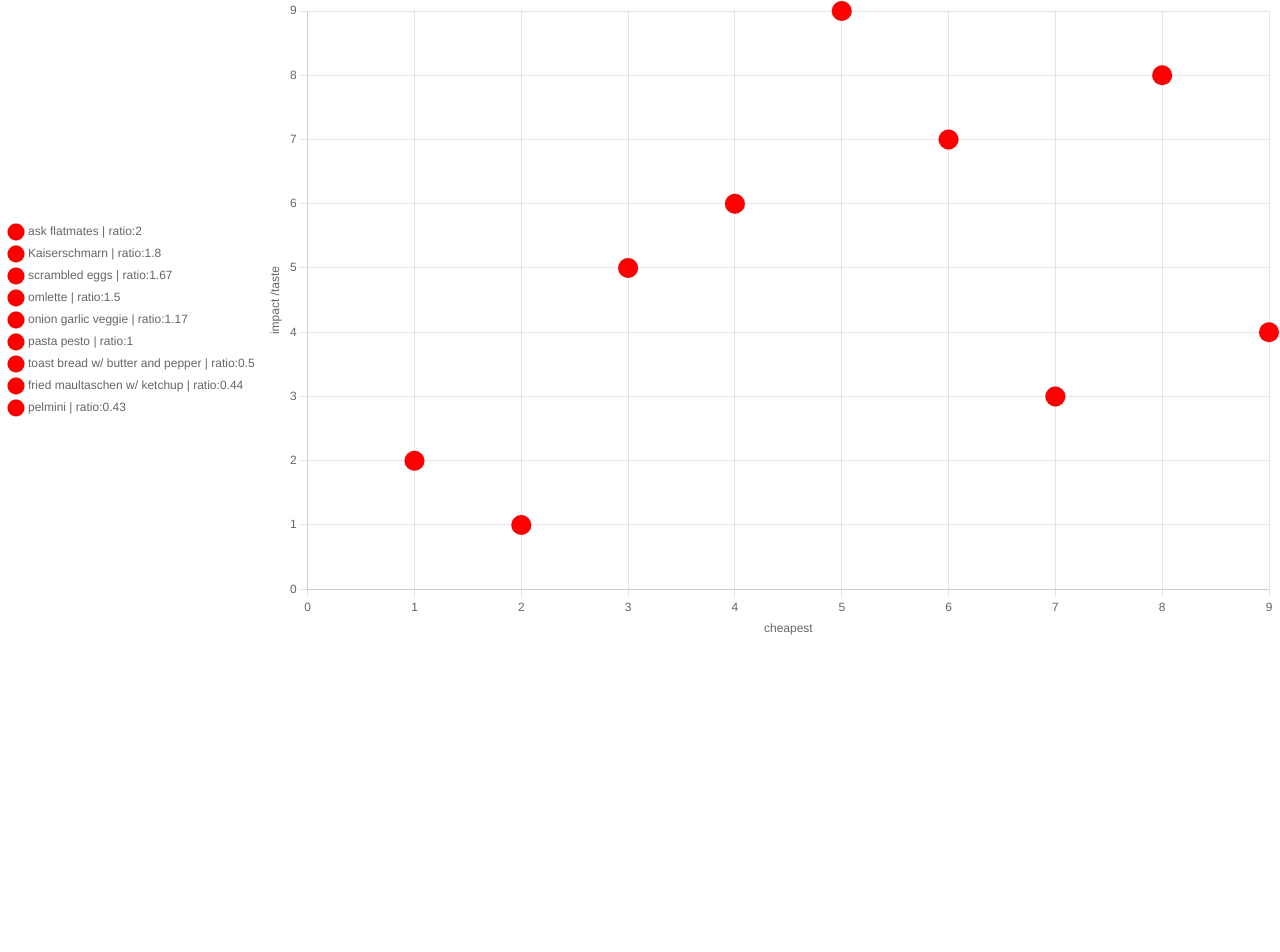
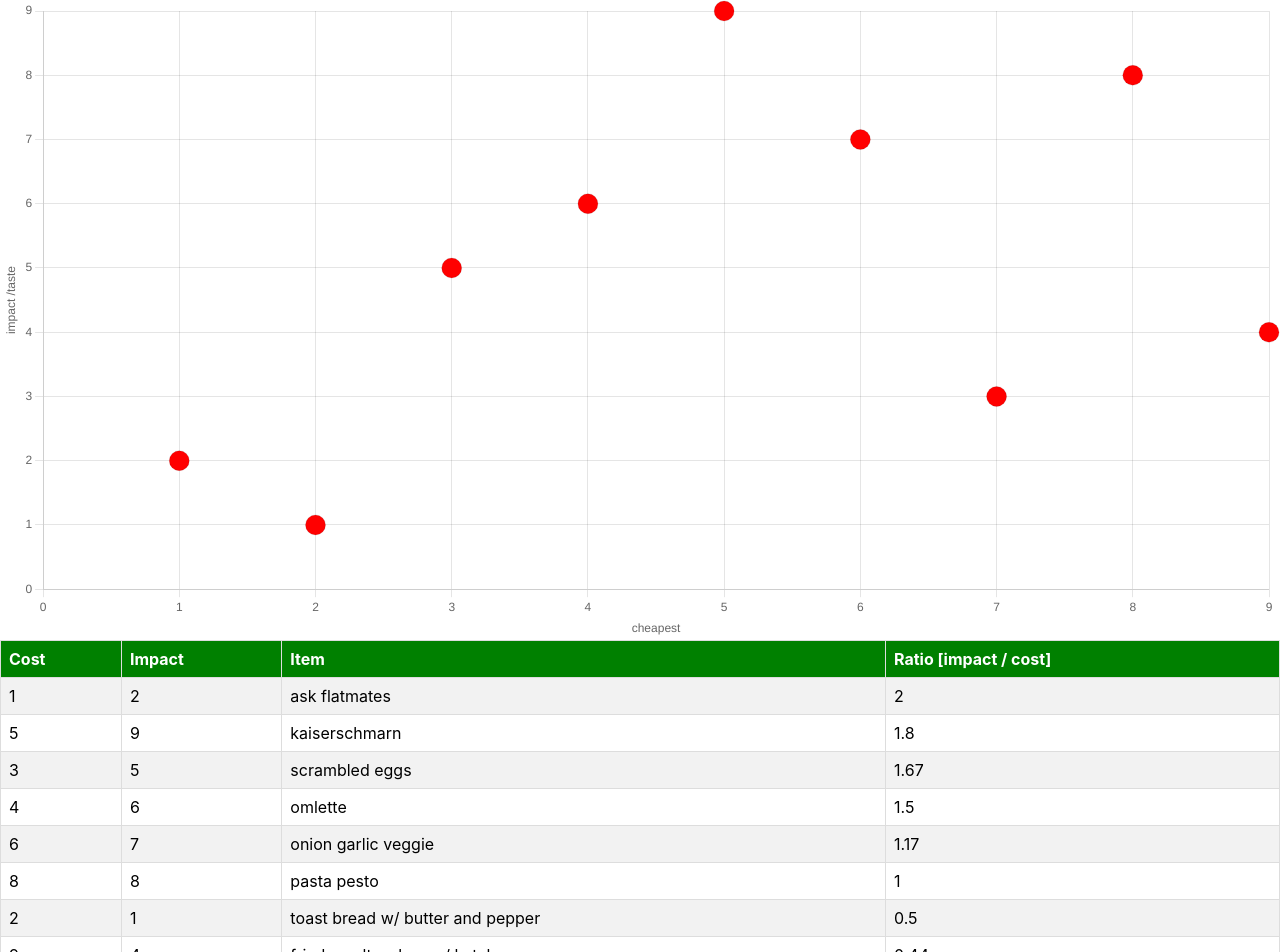
Before and after one commit to annamariapl/ratio-chart, a React (Create React App) app: page / in a window 1280 px wide. Shown: the top 952 px of the page. Before the commit the page ends 800 px from the top, so only its background shows below. Built offline with nearby package versions, Linux system fonts and the light colour scheme.

Commit message:
add a table

```diff
--- a/src/App.js
+++ b/src/App.js
@@ -36,36 +36,40 @@ function App() {
     "toast bread w/ butter and pepper",
   ];
 
-  const formatData = (item) => {
-    const cheapIndex = cheapest.indexOf(item) + 1;
-    const impactIndex = mostImpact.length - mostImpact.indexOf(item);
+  const simpleData = (item) => {
+    const cost = cheapest.indexOf(item) + 1;
+    const impact = mostImpact.length - mostImpact.indexOf(item);
+    const ratio = Math.round((impact / cost) * 100) / 100;
+    return {
+      item,
+      cost,
+      impact,
+      ratio,
+    };
+  };
 
-    const ratio = Math.round((impactIndex / cheapIndex) * 100) / 100;
-
+  const formatedData = (item) => {
+    const { cost, impact, ratio } = simpleData(item);
     return {
       label: `${item} | ratio:${ratio}`,
-      data: [{ x: cheapIndex, y: impactIndex }],
+      data: [{ x: cost, y: impact }],
       backgroundColor: "red",
       pointRadius: 10,
     };
   };
 
-  const datasets = cheapest.map(formatData);
-  const sortedDataSets = datasets.sort(
-    (a, b) => b.label.split(":")[1] - a.label.split("ratio:")[1]
-  );
-
   return (
     <div className="App">
       <Scatter
-        data={{ datasets: sortedDataSets }}
+        data={{ datasets: cheapest.map(formatedData) }}
         options={{
           plugins: {
             legend: {
-              position: "left",
-              labels: {
-                usePointStyle: true,
-              },
+              display: false,
+              // position: "left",
+              // labels: {
+              //   usePointStyle: true,
+              // },
             },
           },
           scales: {
@@ -80,6 +84,30 @@ function App() {
           },
         }}
       />
+      <table id="ratios">
+        <tbody>
+          <tr>
+            <th>Cost</th>
+            <th>Impact</th>
+            <th>Item</th>
+            <th>Ratio [impact / cost]</th>
+          </tr>
+          {cheapest
+            .map(simpleData)
+            .sort((a, b) => b.ratio - a.ratio)
+            .map(({ item, cost, impact, ratio }) => {
+              console.log("item", item);
+              return (
+                <tr key={cost}>
+                  <td>{cost}</td>
+                  <td>{impact}</td>
+                  <td>{item.toLowerCase()}</td>
+                  <td>{ratio}</td>
+                </tr>
+              );
+            })}
+        </tbody>
+      </table>
     </div>
   );
 }
--- a/src/index.css
+++ b/src/index.css
@@ -1,13 +1,34 @@
 body {
   margin: 0;
-  font-family: -apple-system, BlinkMacSystemFont, 'Segoe UI', 'Roboto', 'Oxygen',
-    'Ubuntu', 'Cantarell', 'Fira Sans', 'Droid Sans', 'Helvetica Neue',
+  font-family: -apple-system, BlinkMacSystemFont, "Segoe UI", "Roboto", "Oxygen",
+    "Ubuntu", "Cantarell", "Fira Sans", "Droid Sans", "Helvetica Neue",
     sans-serif;
   -webkit-font-smoothing: antialiased;
   -moz-osx-font-smoothing: grayscale;
 }
 
 code {
-  font-family: source-code-pro, Menlo, Monaco, Consolas, 'Courier New',
+  font-family: source-code-pro, Menlo, Monaco, Consolas, "Courier New",
     monospace;
 }
+
+#ratios {
+  border-collapse: collapse;
+  width: 100%;
+}
+
+#ratios td,
+#ratios th {
+  border: 1px solid #ddd;
+  padding: 8px;
+}
+
+#ratios tr:nth-child(even) {
+  background-color: #f2f2f2;
+}
+
+#ratios th {
+  text-align: left;
+  background-color: green;
+  color: #fff;
+}
```
